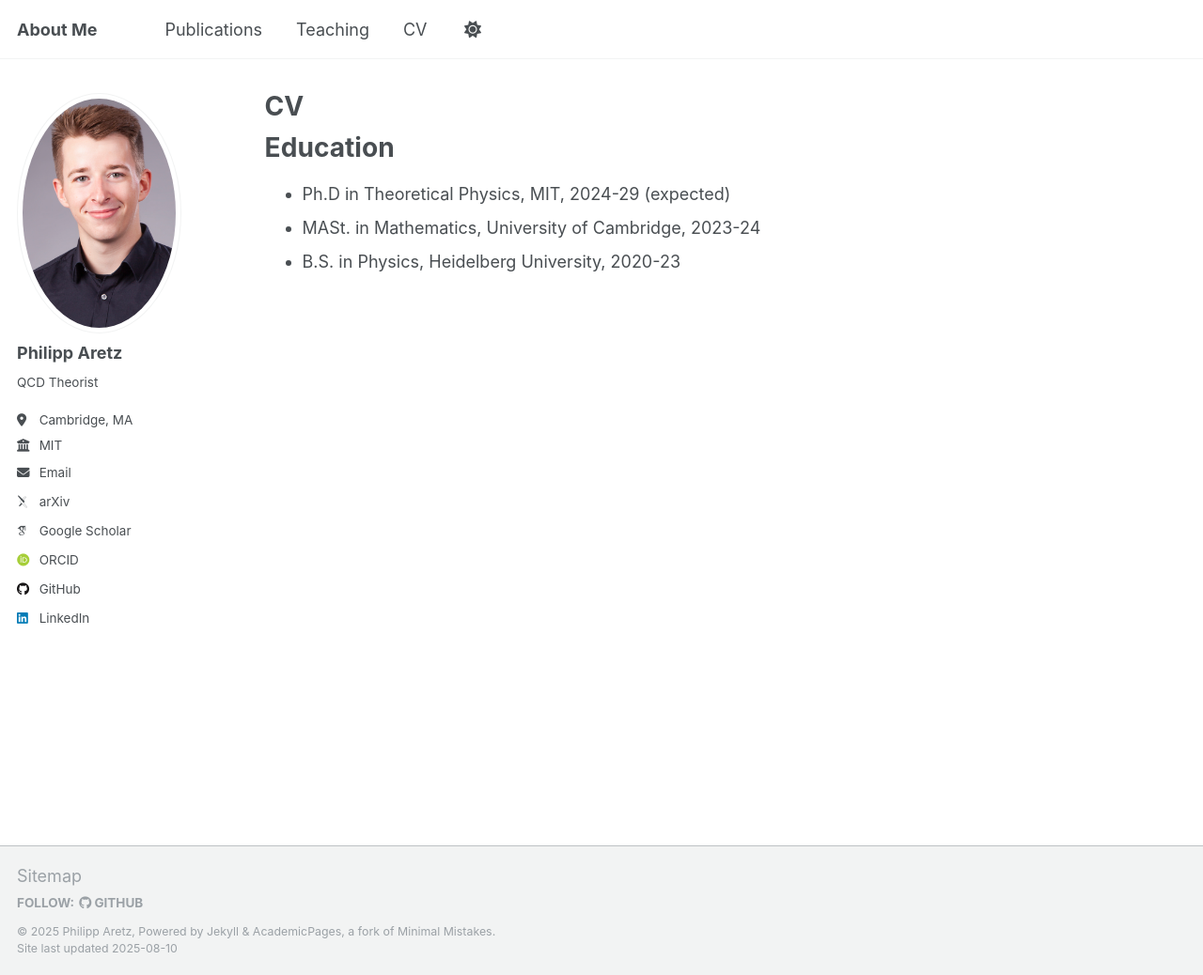
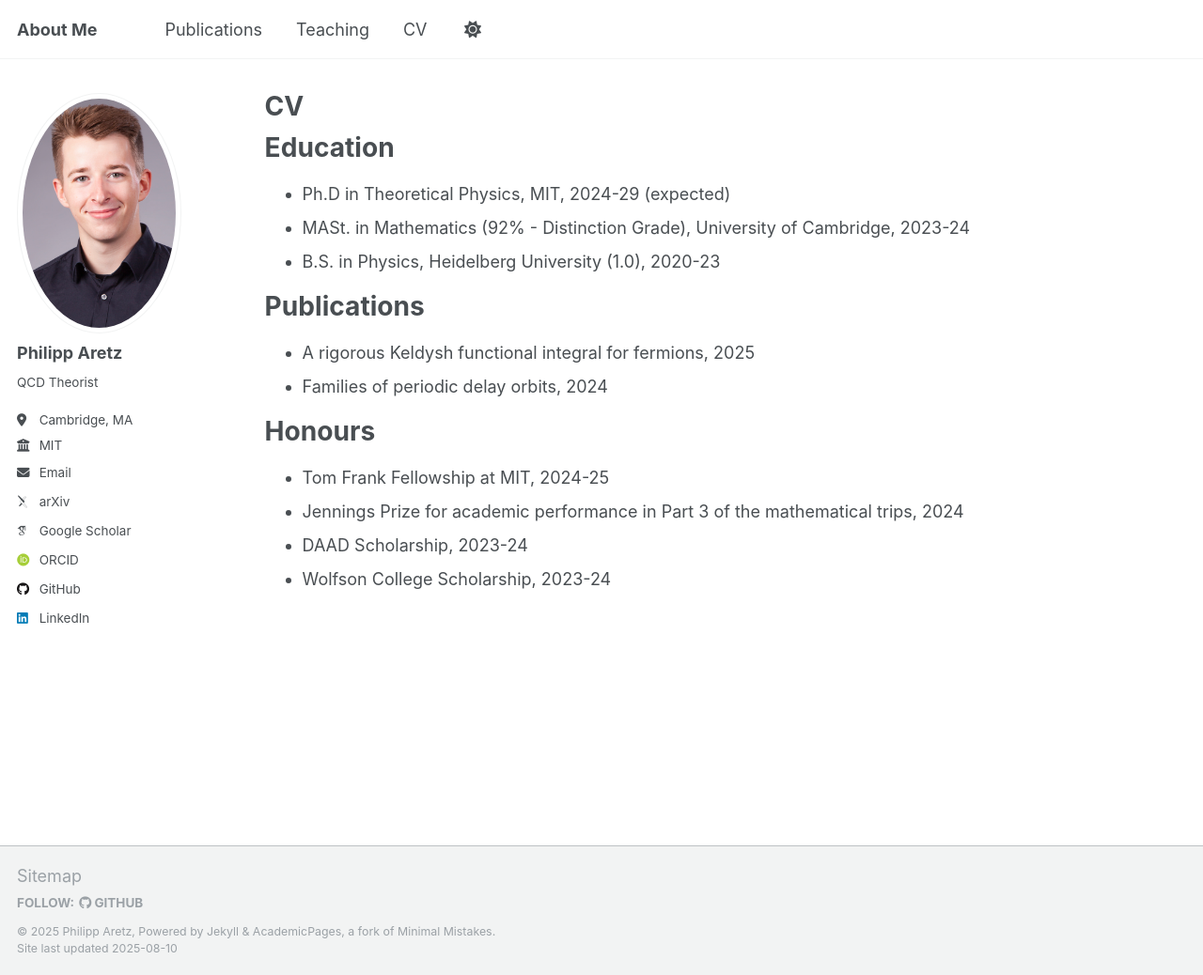
Before and after one commit to philaretz/philaretz.github.io, a Jekyll site: the page built from _pages/cv.md, in a window 1280 px wide and 1038 px high. Shown: the whole window at 94% size. Built offline with Jekyll 4.4.1, drawn with Linux system fonts in a browser that asks for light colours; some web fonts are replaced; a script that is not in the unit is left out; a file with an impossible date is left out.

Commit message:
Updated CV

```diff
--- a/_pages/cv.md
+++ b/_pages/cv.md
@@ -12,8 +12,23 @@ redirect_from:
 Education
 ======
 * Ph.D in Theoretical Physics, MIT, 2024-29 (expected)
-* MASt. in Mathematics, University of Cambridge, 2023-24
-* B.S. in Physics, Heidelberg University, 2020-23
+* MASt. in Mathematics (92% - Distinction Grade), University of Cambridge, 2023-24
+* B.S. in Physics, Heidelberg University (1.0), 2020-23
+
+Publications
+=====
+* A rigorous Keldysh functional integral for fermions, 2025
+* Families of periodic delay orbits, 2024
+
+
+Honours
+=====
+* Tom Frank Fellowship at MIT, 2024-25
+* Jennings Prize for academic performance in Part 3 of the mathematical trips, 2024
+* DAAD Scholarship, 2023-24
+* Wolfson College Scholarship, 2023-24
+
+
 
 <!-- Work experience
 ======
```
